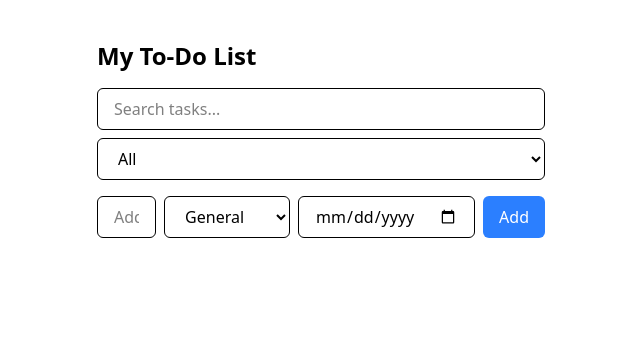
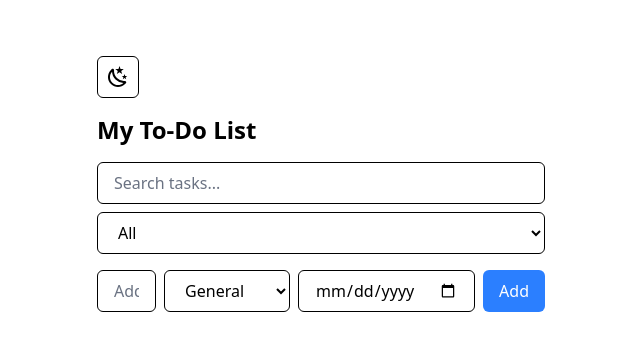
Before and after one commit to Stretsh/two-due, a Vue app: page / in a window 1280 px wide. Shown: the top 350 px of the page, without its empty margins (319-959 px from the left). Built offline with nearby package versions, Linux system fonts and the light colour scheme.

Commit message:
Implements Dark Mode

```diff
--- a/src/assets/main.css
+++ b/src/assets/main.css
@@ -1 +1,3 @@
 @import 'tailwindcss';
+
+@custom-variant dark (&:where(.dark, .dark *));
--- a/src/components/TaskInput.vue
+++ b/src/components/TaskInput.vue
@@ -17,15 +17,19 @@ const addTask = () => {
 <template>
   <div class="flex gap-2 mb-4">
     <input v-model="newTask" @keyup.enter="addTask" placeholder="Add a new task..."
-           class="border rounded-md px-4 py-2 w-full focus:outline-none focus:ring-2 focus:ring-blue-500">
-    <select v-model="category" class="border rounded-md px-4 py-2">
+           class="border rounded-md px-4 py-2 w-full focus:outline-none focus:ring-2 focus:ring-blue-500 placeholder-gray-500
+            dark:bg-gray-800 dark:border-gray-700 dark:text-white dark:placeholder-gray-400">
+
+    <select v-model="category" class="border rounded-md px-4 py-2 dark:bg-gray-800 dark:border-gray-700 dark:text-white">
       <option>General</option>
       <option>Work</option>
       <option>Personal</option>
       <option>Shopping</option>
     </select>
 
-    <input type="date" v-model="dueDate" class="border rounded-md px-4 py-2" />
+    <input type="date" v-model="dueDate" class="border rounded-md px-4 py-2 placeholder-gray-500
+     dark:bg-gray-800 dark:border-gray-700 dark:text-white dark:placeholder-gray-400
+     dark:[&::-webkit-calendar-picker-indicator]:invert dark:[&::-webkit-calendar-picker-indicator]:brightness-75" />
 
     <button @click="addTask"
             class="bg-blue-500 text-white px-4 py-2 rounded-md hover:bg-blue-600 transition">Add</button>
--- a/src/components/TaskItem.vue
+++ b/src/components/TaskItem.vue
@@ -8,7 +8,7 @@ const props = defineProps(['task'])
 </script>
 
 <template>
-  <div class="flex justify-between items-center p-3 bg-white shadow-md rounded-md transition-all">
+  <div class="flex justify-between items-center p-3 bg-white dark:bg-gray-800 dark:text-white shadow-md rounded-md transition-all">
     <div>
       <span class="text-sm font-semibold text-gray-500">{{ task.category }}</span>
       <p :class="{ 'line-through': task.completed }" class="text-lg">{{ task.text }}</p>
--- /dev/null
+++ b/src/components/icons/IconMoonStars.vue
@@ -0,0 +1,6 @@
+<template>
+  <svg xmlns="http://www.w3.org/2000/svg" width="24" height="24" viewBox="0 0 24 24">
+    <path fill="currentColor"
+          d="m17.75 4.09l-2.53 1.94l.91 3.06l-2.63-1.81l-2.63 1.81l.91-3.06l-2.53-1.94L12.44 4l1.06-3l1.06 3zm3.5 6.91l-1.64 1.25l.59 1.98l-1.7-1.17l-1.7 1.17l.59-1.98L15.75 11l2.06-.05L18.5 9l.69 1.95zm-2.28 4.95c.83-.08 1.72 1.1 1.19 1.85c-.32.45-.66.87-1.08 1.27C15.17 23 8.84 23 4.94 19.07c-3.91-3.9-3.91-10.24 0-14.14c.4-.4.82-.76 1.27-1.08c.75-.53 1.93.36 1.85 1.19c-.27 2.86.69 5.83 2.89 8.02a9.96 9.96 0 0 0 8.02 2.89m-1.64 2.02a12.08 12.08 0 0 1-7.8-3.47c-2.17-2.19-3.33-5-3.49-7.82c-2.81 3.14-2.7 7.96.31 10.98c3.02 3.01 7.84 3.12 10.98.31"/>
+  </svg>
+</template>
--- /dev/null
+++ b/src/components/icons/IconSun.vue
@@ -0,0 +1,6 @@
+<template>
+  <svg xmlns="http://www.w3.org/2000/svg" width="24" height="24" viewBox="0 0 24 24">
+    <path fill="currentColor"
+          d="m3.55 19.09l1.41 1.41l1.8-1.79l-1.42-1.42M12 6c-3.31 0-6 2.69-6 6s2.69 6 6 6s6-2.69 6-6c0-3.32-2.69-6-6-6m8 7h3v-2h-3m-2.76 7.71l1.8 1.79l1.41-1.41l-1.79-1.8M20.45 5l-1.41-1.4l-1.8 1.79l1.42 1.42M13 1h-2v3h2M6.76 5.39L4.96 3.6L3.55 5l1.79 1.81zM1 13h3v-2H1m12 9h-2v3h2"/>
+  </svg>
+</template>
--- a/src/views/HomeView.vue
+++ b/src/views/HomeView.vue
@@ -2,23 +2,53 @@
 import TaskInput from '@/components/TaskInput.vue'
 import TaskList from '@/components/TaskList.vue'
 import { useTaskStore } from '@/stores/taskStore.js'
+import { onMounted, ref } from 'vue'
+import IconSun from '@/components/icons/IconSun.vue'
+import IconMoonStars from '@/components/icons/IconMoonStars.vue'
 
 const store = useTaskStore()
+const isDark = ref(localStorage.theme === 'dark' ||
+  (!('theme' in localStorage) && window.matchMedia('(prefers-color-scheme: dark)').matches))
+
+const toggleTheme = () => {
+  isDark.value = !isDark.value
+  const newTheme = isDark.value ? 'dark' : 'light'
+  document.documentElement.classList.toggle('dark', isDark.value)
+  localStorage.setItem('theme', newTheme)
+}
+
+// Ensure the correct theme is applied on mount
+onMounted(() => {
+  document.documentElement.classList.toggle('dark', isDark.value)
+})
+
 </script>
 
 <template>
-  <div class="max-w-md mx-auto mt-10">
-    <h1 class="text-2xl font-bold mb-4">My To-Do List</h1>
-    <input v-model="store.searchQuery" placeholder="Search tasks..." class="border rounded-md px-4 py-2 w-full mb-2">
+  <div class=" bg-white dark:bg-gray-900 dark:text-white min-h-screen p-4 transition-all">
+    <div class="max-w-md mx-auto mt-10">
 
-    <select v-model="store.selectedCategory" class="border rounded-md px-4 py-2 w-full mb-4">
+      <button @click="toggleTheme" class="mb-4 p-2 border rounded-md">
+        <IconSun v-if="isDark"/>
+        <IconMoonStars v-else/>
+      </button>
+
+      <h1 class="text-2xl font-bold mb-4">My To-Do List</h1>
+      <input v-model="store.searchQuery" placeholder="Search tasks..."
+             class="border rounded-md px-4 py-2 w-full mb-2 placeholder-gray-500
+              dark:bg-gray-800 dark:border-gray-700 dark:text-white dark:placeholder-gray-400">
+
+      <select v-model="store.selectedCategory"
+              class="border rounded-md px-4 py-2 w-full mb-4 dark:bg-gray-800 dark:border-gray-700 dark:text-white">
         <option>All</option>
         <option>General</option>
         <option>Work</option>
         <option>Personal</option>
         <option>Shopping</option>
-    </select>
-    <TaskInput/>
-    <TaskList/>
+      </select>
+      <TaskInput/>
+      <TaskList/>
+    </div>
   </div>
+
 </template>
```
